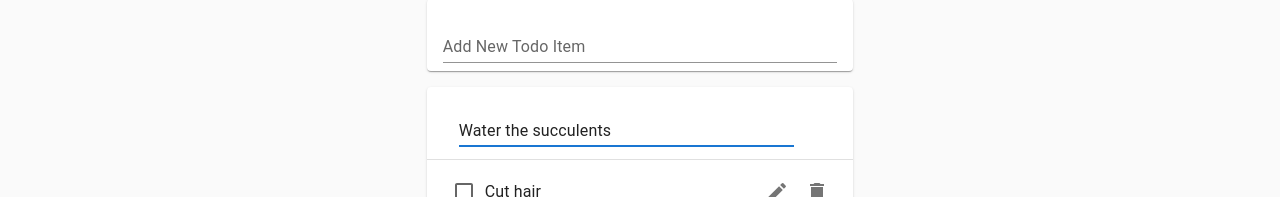
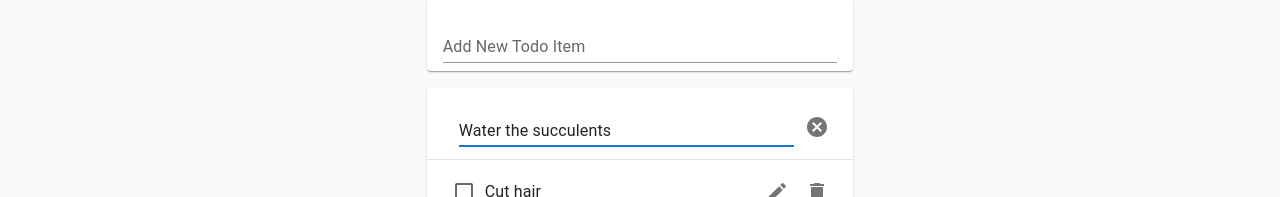
Before and after one commit to folkg/simple-react-todo, a React (Create React App) app: page / in a window 1280 px wide. Both pictures are taken after a click on the button 777 px from the left and 224 px from the top of the page. Shown: the part 97-294 px from the top of the page. Built offline with nearby package versions, Linux system fonts and the light colour scheme.

Commit message:
add cancel button

```diff
--- a/src/TodoItem.js
+++ b/src/TodoItem.js
@@ -3,7 +3,7 @@ import { DispatchContext } from './contexts/todos.context';
 import useToggleState from './hooks/useToggleState';
 import EditTodoForm from './EditTodoForm';
 import { ListItem, ListItemText, Checkbox, IconButton, ListItemSecondaryAction } from '@mui/material/';
-import { Delete, Edit } from '@mui/icons-material';
+import { Cancel, Delete, Edit } from '@mui/icons-material';
 
 function TodoItem(props) {
     const { id, task, completed } = props.todo;
@@ -14,7 +14,14 @@ function TodoItem(props) {
     return (
         <ListItem style={{ height: "64px" }}>
             {isEditing ? (
-                <EditTodoForm id={id} task={task} toggleEditing={toggleEditing} />
+                <>
+                    <EditTodoForm id={id} task={task} toggleEditing={toggleEditing} />
+                    <ListItemSecondaryAction>
+                        <IconButton aria-label="Cancel" onClick={toggleEditing}>
+                            <Cancel />
+                        </IconButton>
+                    </ListItemSecondaryAction>
+                </>
             ) : (
                 <>
                     <Checkbox checked={completed} color='secondary' onClick={() => dispatch({ type: "TOGGLE", id: id })} />
```
